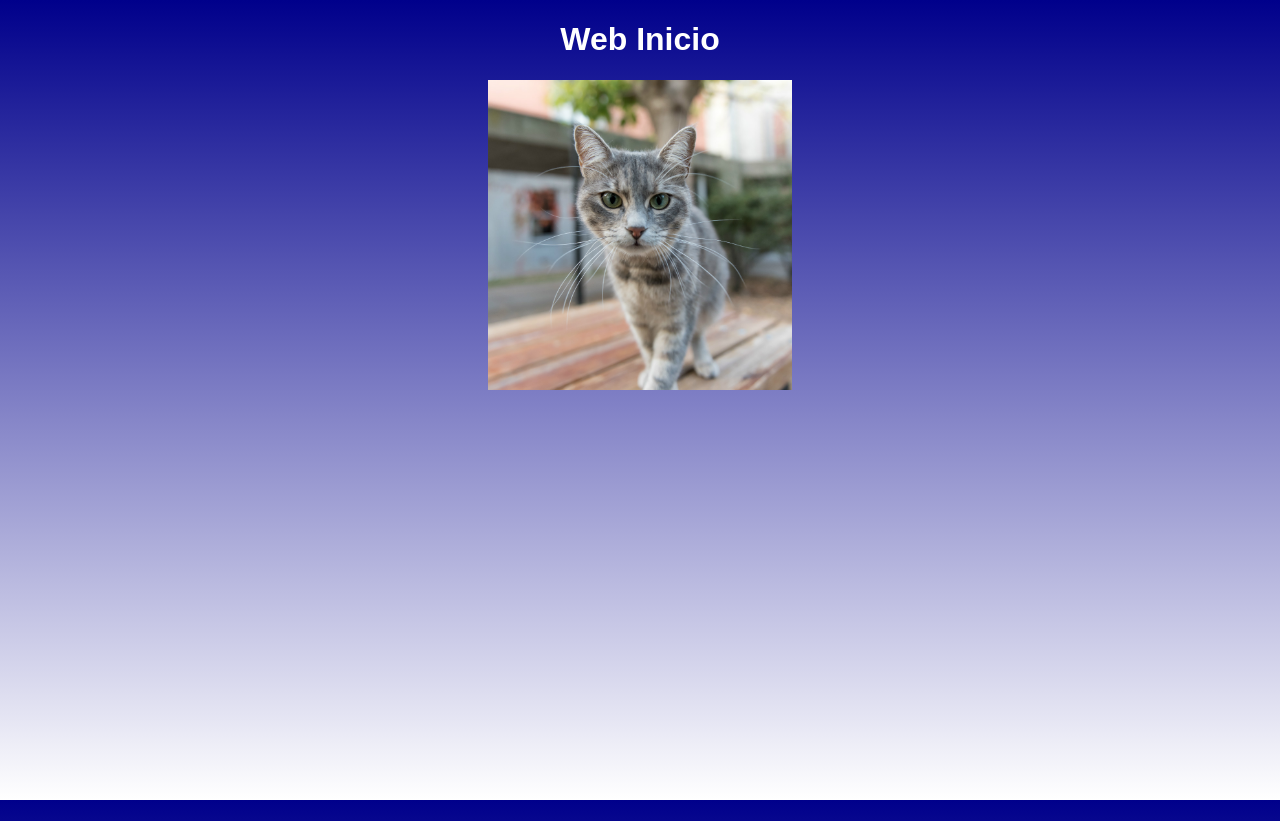
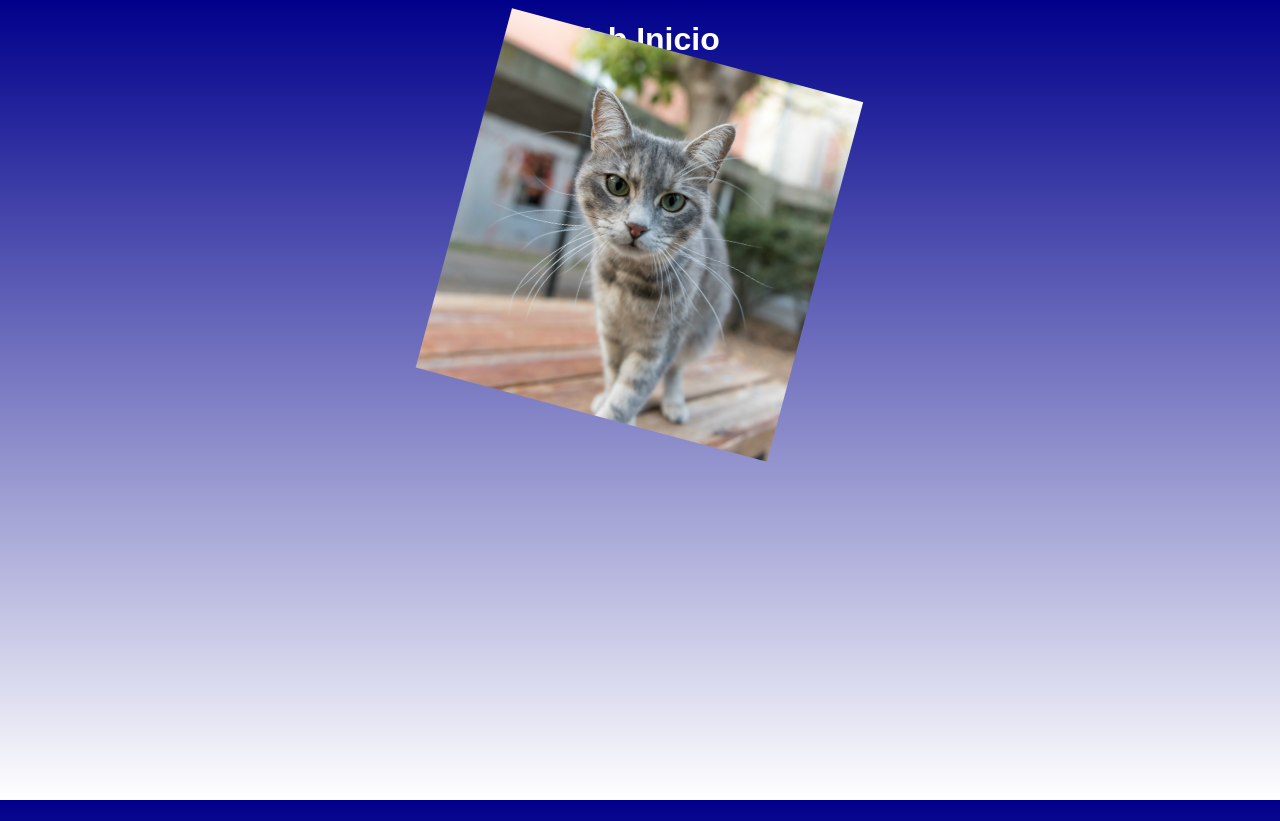
Before and after one commit to YenniferGalindez/WebInicio, a plain HTML site: page index.html in a window 1280 px wide. In both pictures the pointer is over the picture 640 px from the left and 234 px from the top of the page. Drawn offline with Linux system fonts and the light colour scheme.

Commit message:
añadimos animación

```diff
--- a/css/style.css
+++ b/css/style.css
@@ -26,5 +26,5 @@ h1{
 	width: 60%;
 }
 .caja img:hover{
-	transform: :scale(1.2,1.2)rotate(15deg);
+	transform: scale(1.2,1.2)rotate(15deg);
 }
```
